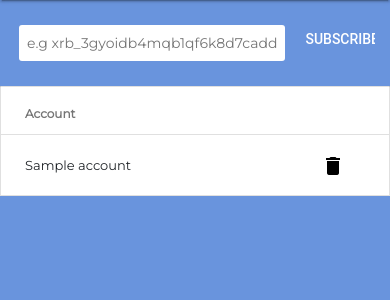
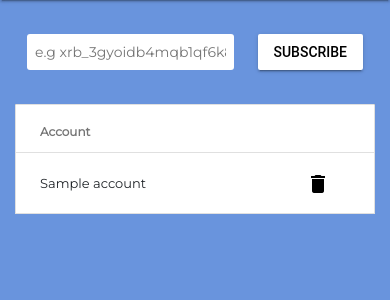
Before and after one commit to benjefferies/nanonotifyaccount, a Flask app: template app/templates/subscribe.html in a window 390 px wide. Shown: the part 56-356 px from the top of the page. Run offline with Flask 2, Linux system fonts and the light colour scheme; the template is opened without the code that fills it: most values are stand-ins (such as "Sample title", 1, 10 or a date in 2020); some libraries are stand-ins or nearby versions.

Commit message:
Make responsive design (#33)
* made login and register responsive

* made subscribe responsive for mobile

* made subscribe button into material design button and made responsive at the same time

```diff
--- a/app/templates/subscribe.html
+++ b/app/templates/subscribe.html
@@ -1,5 +1,4 @@
-{% extends "layouts/base.html" %}
-{% block nav %}
+{% extends "layouts/base.html" %} {% block nav %}
 <div class="mdl-layout mdl-js-layout mdl-layout--fixed-header">
     <header class="mdl-layout__header nav-color">
         <div class="mdl-layout__header-row">
@@ -9,55 +8,60 @@
             <div class="mdl-layout-spacer"></div>
             <nav class="mdl-navigation">
                 <a class="mdl-navigation__link t-white" href="/logout">
-                    <button class="mdl-button mdl-js-button mdl-button--raised t-black bg-white"
-                            data-lpignore="true">
+                    <button class="mdl-button mdl-js-button mdl-button--raised t-black bg-white" data-lpignore="true">
                         Logout
                     </button>
                 </a>
             </nav>
         </div>
     </header>
-    {% if not subscriptions %}
-    {% block jumbotron %}
+    {% if not subscriptions %} {% block jumbotron %}
     <div class="jumbotron bg-white">
         <div class="container">
             <h2 class="t-centre">Welcome to Nanotify!</h2>
             <p class="t-centre">
-                To begin, simply add a Nano address in the textbox below and subscribe. Once you have subscribed to the
-                accounts you’re interested in we immediately begin monitoring the Nano network for pending or received
-                transactions sent to those accounts you have subscribed to.
+                To begin, simply add a Nano address in the textbox below and subscribe. Once you have subscribed to the accounts you’re interested
+                in we immediately begin monitoring the Nano network for pending or received transactions sent to those accounts
+                you have subscribed to.
             </p>
         </div>
     </div>
-    {% endblock %}
-    {% endif %}
+    {% endblock %} {% endif %}
     <main class="mdl-layout__content">
         {% block content %}
         <div class="container">
             <div class="row">
-                <div class="col-md-1"></div>
-                <div class="col-md-10 m-20">
+                <div class="col"></div>
+                <div class="col-xs-12 col-md-10 m-t-20">
                     <div class="t-centre">
                         {% if error %}
-                        <p class="error"><strong>{{ error }}</strong></p>
+                        <p class="error">
+                            <strong>{{ error }}</strong>
+                        </p>
                         {% endif %}
                     </div>
+                    <div class="row">
+                        <div class="col"></div>
+                        <div class="col-12">
                             <form class="d-flex" action="subscribe" method="post">
-                        <input class="text-input"
-                               placeholder="e.g xrb_3gyoidb4mqb1qf6k8d7caddqfecnkcpe81cppizupwqxbz8fyu3eubp4rhqq"
-                               type="text" name="account">
+                                <input class="text-input" placeholder="e.g xrb_3gyoidb4mqb1qf6k8d7caddqfecnkcpe81cppizupwqxbz8fyu3eubp4rhqq" type="text"
+                                    name="account">
                                 <input type="hidden" name="action" value="subscribe">
-                        <button type="submit"
-                                class="mdl-button mdl-js-button mdl-js-ripple-effect t-white"
-                                data-lpignore="true">
+                                <div class="p-8 m-4">
+                                    <button type="submit" class="mdl-button mdl-js-button mdl-button--raised mdl-js-ripple-effect button-color-b-on-w" data-lpignore="true">
                                         Subscribe
                                     </button>
+                                </div>
                             </form>
                         </div>
+                        <div class="col"></div>
+                    </div>
+                </div>
+                <div class="col"></div>
             </div>
             <div class="row">
-                <div class="col-md-1"></div>
-                <table class="mdl-data-table mdl-js-data-table col-md-10 m-20">
+                <div class="col-12 table-responsive">
+                    <table class="mdl-data-table mdl-js-data-table max-width m-auto m-t-20">
                         <thead>
                             <tr>
                                 <th class="mdl-data-table__cell--non-numeric">Account</th>
@@ -71,8 +75,7 @@
                                     <form method="post">
                                         <input hidden="hidden" name="account" value="{{ subscription.account }}">
                                         <input type="hidden" name="action" value="delete">
-                                <button type="submit" class="mdl-button mdl-js-button mdl-js-ripple-effect"
-                                        data-lpignore="true">
+                                        <button type="submit" class="mdl-button mdl-js-button mdl-js-ripple-effect" data-lpignore="true">
                                             <i class="material-icons">delete</i>
                                         </button>
                                     </form>
@@ -83,6 +86,7 @@
                     </table>
                 </div>
             </div>
+        </div>
         {% endblock %}
     </main>
 </div>
--- a/static/css/main.css
+++ b/static/css/main.css
@@ -121,8 +121,33 @@ body {
     display: flex;
 }
 
+.m-t-10 {
+    margin-top: 10px;
+}
+
+.m-t-20 {
+    margin-top: 20px !important;
+}
+
 .m-20 {
     margin-top: 20px;
+}
+
+.m-auto {
+    margin: auto;
+}
+
+.p-8 {
+    padding: 8px !important;
+}
+
+.m-4 {
+    margin: 4px !important;
+}
+
+.button-color-b-on-w {
+    background-color: white !important;
+    color: black !important;
 }
 
 .text-input {
@@ -131,7 +156,7 @@ body {
     border: none;
     border-radius: 3px;
     padding: 8px;
-    margin: 4px;
+    margin: 12px;
 }
 
 .login-process .button-input {
```
Also changed, not shown: app/templates/index.html (+4 -4 lines), app/templates/register.html (+4 -4 lines). Lines whose indentation alone changed are shown as unchanged.
